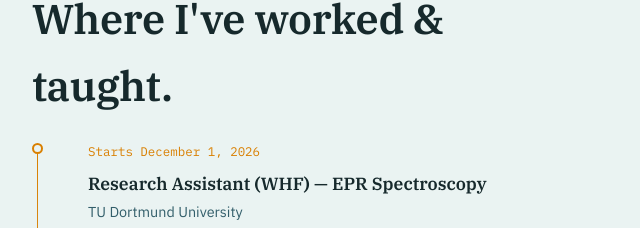
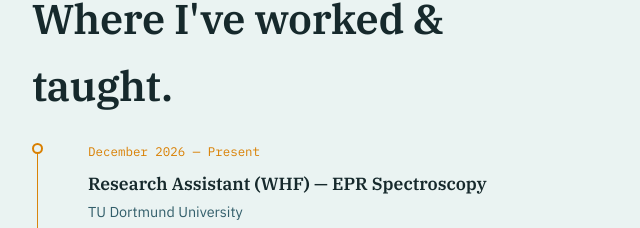
Before and after one commit to mirzagol/mirzagol.github.io, a plain HTML site: page index.html in a window 1280 px wide. Shown: the part 4084-4312 px from the top of the page, 76-716 px from the left. Drawn offline with Linux system fonts and the light colour scheme.

Commit message:
Update experience section with Research Assistant role details and translations

```diff
--- a/index.html
+++ b/index.html
@@ -335,10 +335,10 @@
                 <div class="timeline-item">
           <div class="timeline-dot"></div>
           <div class="timeline-content">
-            <span class="timeline-date"><time datetime="2026-12-01">Starts December 1, 2026</time></span>
-            <h3>Research Assistant (WHF) — EPR Spectroscopy</h3>
+            <span class="timeline-date"><time datetime="2026-12" data-i18n="exp.date8">December 2026 — Present</time></span>
+            <h3 data-i18n="exp.role8">Research Assistant (WHF) — EPR Spectroscopy</h3>
             <p class="timeline-org">TU Dortmund University</p>
-            <p>Developing software for pulse dipolar hetero-spectroscopy (PDHS) data analysis in Prof. Dr. Müge Kasanmascheff’s research group.</p>
+            <p data-i18n="exp.desc8">Developing software for pulse dipolar hetero-spectroscopy (PDHS) data analysis in Prof. Dr. Müge Kasanmascheff’s research group.</p>
           </div>
         </div>
         <div class="timeline-item">
--- a/script.js
+++ b/script.js
@@ -96,6 +96,9 @@ const translations = {
     'exp.desc5': 'Deployed NAS + FTPS for secure company storage; built an internal office-automation system to digitize paperwork.',
     'exp.role6': 'Teaching Assistant, Computer Vision',
     'exp.role7': 'B.Sc. Computer Science',
+    'exp.date8': 'December 2026 — Present',
+    'exp.role8': 'Research Assistant (WHF) — EPR Spectroscopy',
+    'exp.desc8': 'Developing software for pulse dipolar hetero-spectroscopy (PDHS) data analysis in Prof. Dr. Müge Kasanmascheff’s research group.',
     'contact.title': 'Let\'s talk.',
     'contact.sub': 'Looking for English-language / internationally-oriented Werkstudent roles in data science, ML, or software engineering around Dortmund &amp; the Ruhr area — open to remote-friendly teams too.',
     'contact.email': 'Email', 'contact.github': 'GitHub', 'contact.location': 'Location',
@@ -139,7 +142,7 @@ const translations = {
     'exp.title': 'Wo ich gearbeitet &amp; unterrichtet habe.',
     'exp.role1': 'M.Sc. Data Science',
     'exp.role2': 'Wissenschaftliche Hilfskraft, Softwaredesign-Prinzipien',
-    'exp.desc2': 'Wöchentliche Übungen zu Design Patterns und Softwarearchitektur — Theorie in angewandte Übungen übersetzt.',
+    'exp.desc2': 'Wöchentliche Übungen zu Design Patterns und Softwarearchitektur, übersetzt Theorie in angewandte Übungen.',
     'exp.role3': 'Prozess- &amp; Datenberater',
     'exp.desc3': 'Analyse von Produktions- und Lagerdaten zur Identifikation von Engpässen; Empfehlungen zu Layout und Routing wurden von der Werksleitung umgesetzt.',
     'exp.role4': 'Wissenschaftliche Hilfskraft, Data Mining &amp; Computer-Workshop',
@@ -148,6 +151,9 @@ const translations = {
     'exp.desc5': 'NAS + FTPS für sicheren Firmenspeicher aufgesetzt; internes Office-Automation-System zur Digitalisierung von Papierprozessen gebaut.',
     'exp.role6': 'Wissenschaftliche Hilfskraft, Computer Vision',
     'exp.role7': 'B.Sc. Informatik',
+    'exp.date8': 'Dezember 2026 — Gegenwart',
+    'exp.role8': 'Wissenschaftliche Hilfskraft (WHF) — EPR-Spektroskopie',
+    'exp.desc8': 'Entwicklung von Software zur Analyse puls-dipolarer Hetero-Spektroskopie-Daten (PDHS) in der Arbeitsgruppe von Prof. Dr. Müge Kasanmascheff.',
     'contact.title': 'Lass uns reden.',
     'contact.sub': 'Auf der Suche nach englischsprachigen / international ausgerichteten Werkstudent:innen-Stellen in Data Science, ML oder Softwareentwicklung im Raum Dortmund &amp; Ruhrgebiet — auch offen für remote-freundliche Teams.',
     'contact.email': 'E-Mail', 'contact.github': 'GitHub', 'contact.location': 'Standort',
```
